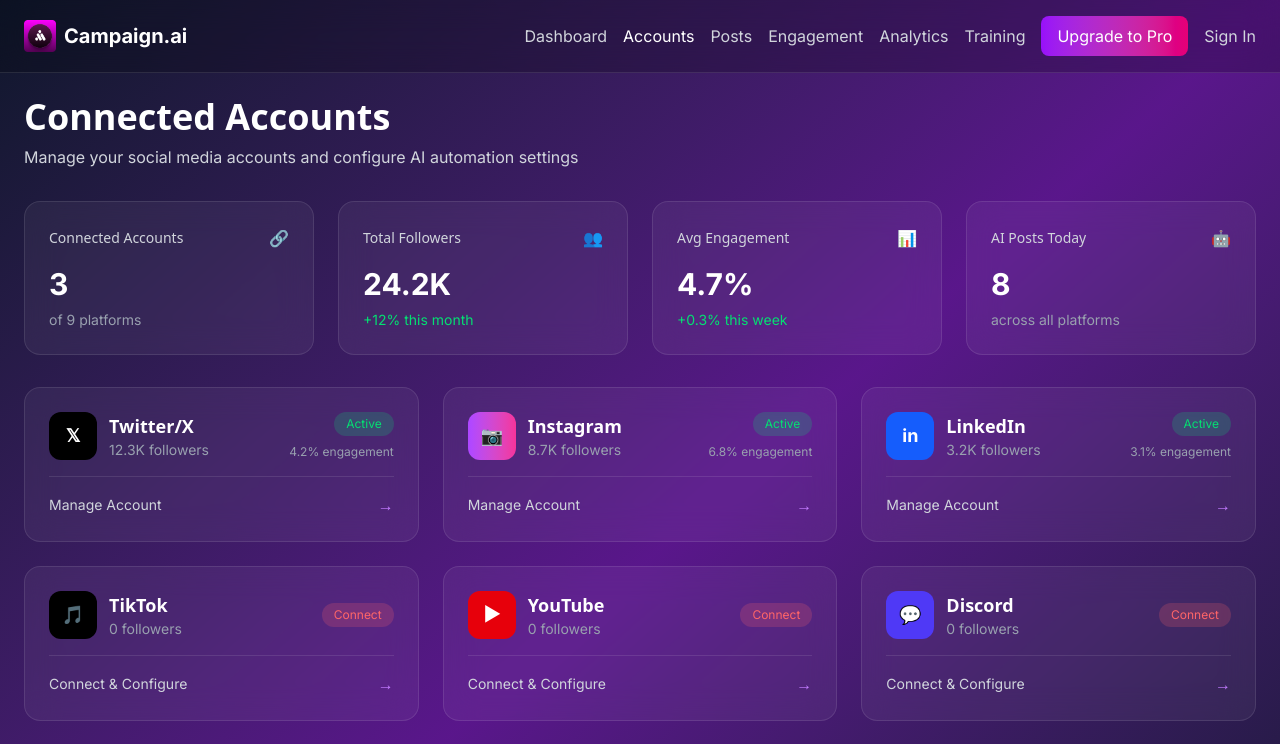
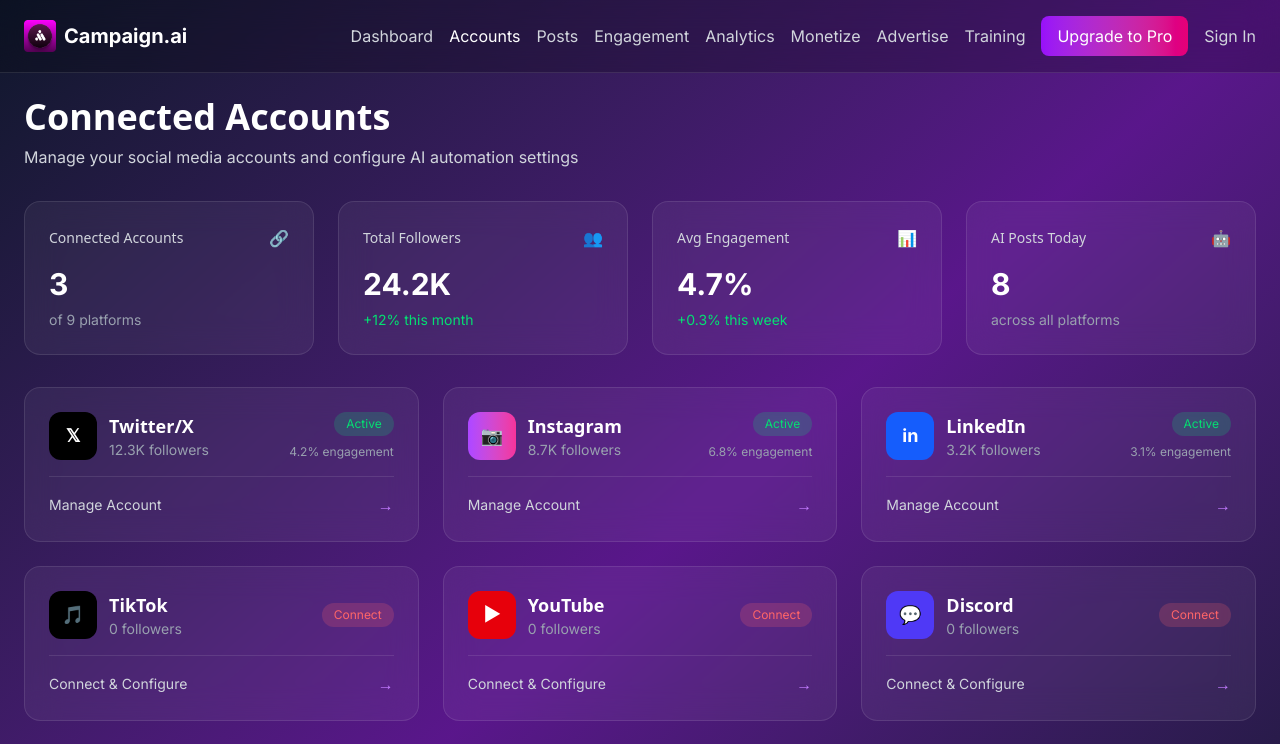
Before and after one commit to AnatolKir/campaignai, a Next.js app: page /accounts in a window 1280 px wide. Shown: the top 744 px of the page. Built offline with nearby package versions, Linux system fonts and the light colour scheme; a web font is replaced by a local one.

Commit message:
🔧 Fix navigation consistency: Add missing Monetize and Advertise links to Accounts and Training pages

```diff
--- a/src/app/accounts/page.tsx
+++ b/src/app/accounts/page.tsx
@@ -113,6 +113,12 @@
             </Link>
             <Link href="/analytics" className="text-gray-300 hover:text-white transition-colors">
               Analytics
+            </Link>
+            <Link href="/monetize" className="text-gray-300 hover:text-white transition-colors">
+              Monetize
+            </Link>
+            <Link href="/advertise" className="text-gray-300 hover:text-white transition-colors">
+              Advertise
             </Link>
             <Link href="/training" className="text-gray-300 hover:text-white transition-colors">
               Training
--- a/src/app/training/page.tsx
+++ b/src/app/training/page.tsx
@@ -437,6 +437,12 @@
             </Link>
             <Link href="/analytics" className="text-gray-300 hover:text-white transition-colors">
               Analytics
+            </Link>
+            <Link href="/monetize" className="text-gray-300 hover:text-white transition-colors">
+              Monetize
+            </Link>
+            <Link href="/advertise" className="text-gray-300 hover:text-white transition-colors">
+              Advertise
             </Link>
             <Link href="/training" className="text-white bg-purple-600/20 px-3 py-1 rounded-lg">
               Training
```
